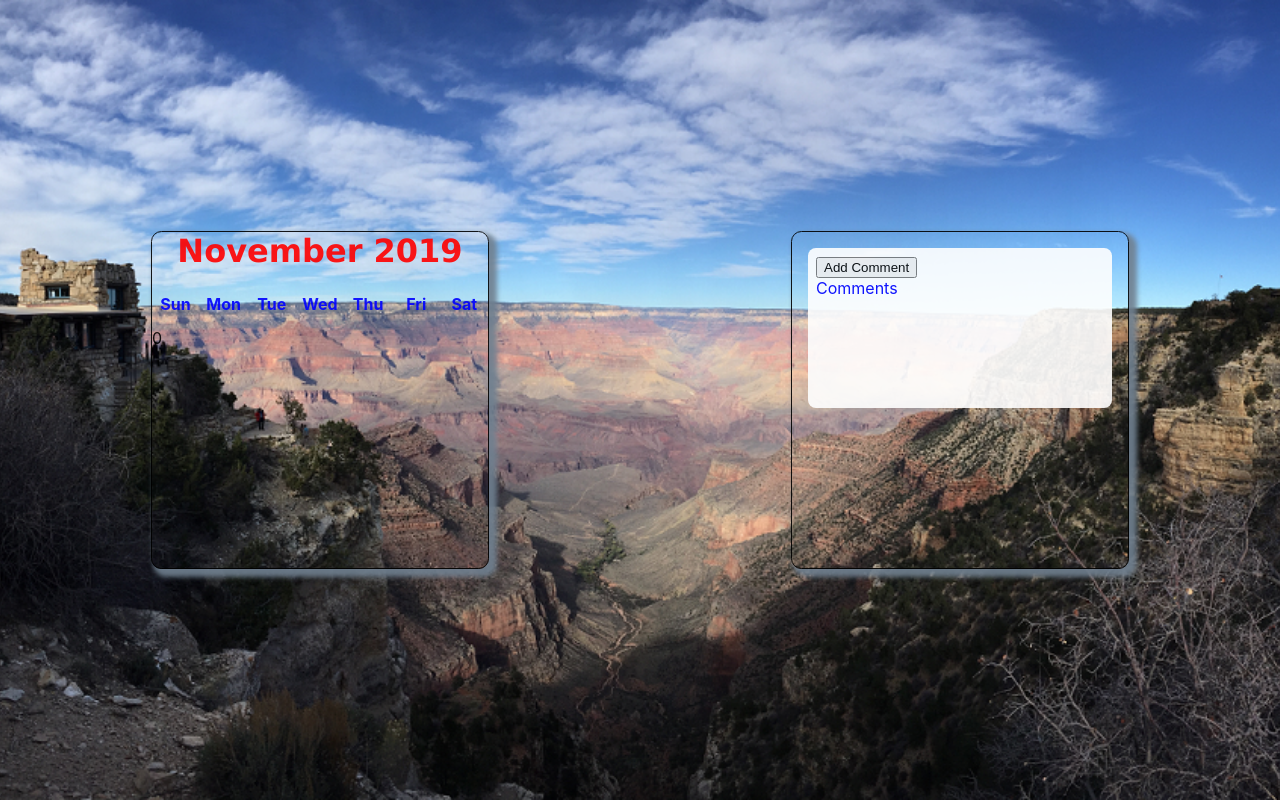
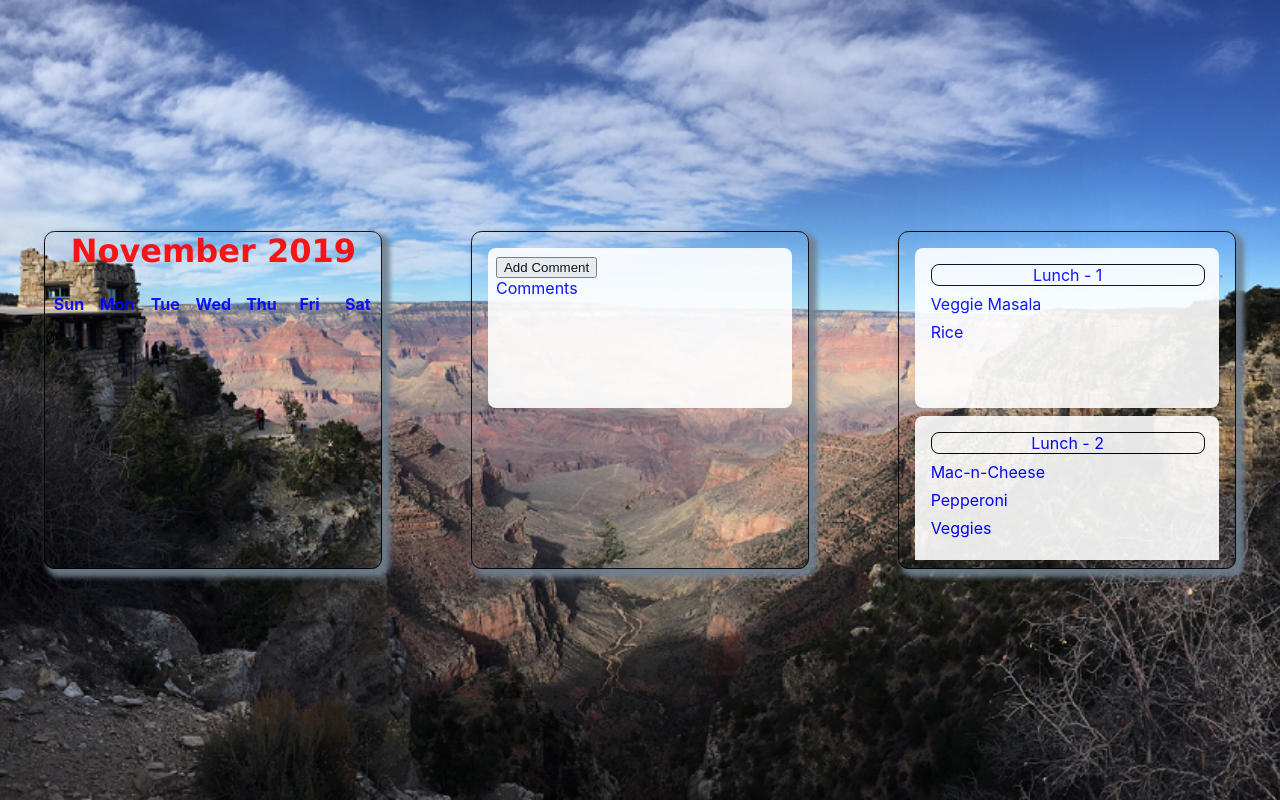
Before and after one commit to ocsfwarch/gc2019, a React (Create React App) app: page / in a window 1280 px wide. Built offline with nearby package versions, Linux system fonts and the light colour scheme; no server answers.

Commit message:
Adds meal display

```diff
--- a/src/components/Container_flex.css
+++ b/src/components/Container_flex.css
@@ -3,6 +3,8 @@
     flex-direction: column;
     height: 100vh; /* Or whatever */
     width:100vw;
+    align-content: space-between;
+    justify-content: space-evenly;
     /*background-color:blue;*/
     background-position:center;
     background-repeat: no-repeat;
--- a/src/components/Container_flex.js
+++ b/src/components/Container_flex.js
@@ -3,6 +3,8 @@ import './Container_flex.css';
 import OcsaCalendar from './OcsaCalendar/OcsaCal';
 import OcsaItinerary from './OcsaItinerary/OcsaItinerary';
 import DlgContainer from './OcsaDialog/DlgContainer';
+import OcsaMeals from './OcsaMeal/OcsaMealContainer';
+
 import DlgItem from './OcsaDialog/DlgItem';
 
 export class Container_flex extends Component {
@@ -34,6 +36,150 @@ export class Container_flex extends Component {
                 date:0,
                 type:'',
                 desc:''
+            }
+        ],
+        mealItems:[
+            {
+                key:1,
+                title:'Lunch - 1',
+                ingredients:[
+                    {name:'Veggie Masala',qty:'1'},
+                    {name:'Rice',qty:'1'},
+                ]
+            },
+            {
+                key:2,
+                title:'Lunch - 2',
+                ingredients:[
+                    {name:'Mac-n-Cheese',qty:'1'},
+                    {name:'Pepperoni',qty:'1'},
+                    {name:'Veggies',qty:'1'},
+                ]
+            },
+            {
+                key:3,
+                title:'Lunch - 3',
+                ingredients:[
+                    {name:'Mac-n-Cheese',qty:'1'},
+                    {name:'Tuna',qty:'1'},
+                    {name:'Veggies',qty:'1'},
+                ]
+            },
+            {
+                key:4,
+                title:'Lunch - 4',
+                ingredients:[
+                    {name:'Tortellinis',qty:'1'},
+                    {name:'Prego Sauce',qty:'1'},
+                    {name:'Mushrooms',qty:'1'},
+                ]
+            },
+            {
+                key:5,
+                title:'Lunch - 5',
+                ingredients:[
+                    {name:'Chicken Rice',qty:'1'},
+                    {name:'Chicken',qty:'1'},
+                    {name:'Veggies',qty:'1'},
+                ]
+            },
+            {
+                key:6,
+                title:'Lunch - 6',
+                ingredients:[
+                    {name:'Spanish Rice',qty:'1'},
+                    {name:'Chicken',qty:'1'},
+                    {name:'Veggies',qty:'1'},
+                ]
+            },
+            {
+                key:7,
+                title:'Lunch - 7',
+                ingredients:[
+                    {name:'Teriyaki Rice',qty:'1'},
+                    {name:'Chicken',qty:'1'},
+                    {name:'Veggies',qty:'1'},
+                ]
+            },
+            {
+                key:8,
+                title:'Lunch - 8',
+                ingredients:[
+                    {name:'Stuffing',qty:'1'},
+                    {name:'Chicken',qty:'1'},
+                    {name:'Almonds',qty:'1'},
+                    {name:'Cranberry',qty:'1'},
+                ]
+            },
+            {
+                key:9,
+                title:'Dinner - Chili',
+                ingredients:[
+                    {name:'Ground Buffalo',qty:'2lb'},
+                    {name:'Bread Crumbs',qty:'1/2 cup'},
+                    {name:'Onion',qty:'2'},
+                    {name:'Green Pepper',qty:'1'},
+                    {name:'Japapeno Peppers',qty:'4'},
+                    {name:'Garlic',qty:'6'},
+                    {name:'Chili Powder',qty:'3tblsp'},
+                    {name:'Beans',qty:'30oz'},
+                    {name:'Tomato Puree',qty:'12oz'},
+                    {name:'Diced Tomatoes',qty:'20oz'}
+                ]
+            },
+            {
+                key:10,
+                title:'Dinner - Goulash',
+                ingredients:[
+                    {name:'Elbow Macaroni',qty:'2lb'},
+                    {name:'Diced Tomatoes',qty:'20oz'},
+                    {name:'Tomato Paste',qty:'6oz'},
+                    {name:'Garlic',qty:'4'},
+                    {name:'Basil',qty:'1tbsp'},
+                    {name:'Onion',qty:'2'},
+                    {name:'Green Pepper',qty:'1'},
+                    {name:'Ground Turkey',qty:'1.5lb'},
+
+                ]
+            },
+            {
+                key:11,
+                title:'Dinner - Shepard Pie',
+                ingredients:[
+                    {name:'Instant Mashed Potatoes',qty:'8oz'},
+                    {name:'Corn',qty:'4oz'},
+                    {name:'Peas',qty:'4oz'},
+                    {name:'carrots',qty:'4oz'},
+                    {name:'Chicken',qty:'1.5lb'},
+                ]
+            },
+            {
+                key:12,
+                title:'Dinner - Spaghetti',
+                ingredients:[
+                    {name:'Diane\'s Sauce',qty:'8oz'},
+                    {name:'Angel Hair Pasta',qty:'4oz'}
+                ]
+            },
+            {
+                key:13,
+                title:'Dinner - Chicken',
+                ingredients:[
+                    {name:'Chicken',qty:'8oz'},
+                    {name:'Dhal',qty:'4oz'},
+                    {name:'rice',qty:'4oz'}
+                ]
+            },
+            {
+                key:14,
+                title:'Dinner - Chicken',
+                ingredients:[
+                    {name:'Chicken',qty:'8oz'},
+                    {name:'Indian Sauce',qty:'4oz'},
+                    {name:'peas',qty:'4oz'},
+                    {name:'cauliflower',qty:'4oz'},
+                    {name:'couscous',qty:'4oz'},
+                ]
             }
         ],
         dlg:{
@@ -106,6 +252,7 @@ export class Container_flex extends Component {
             <div className="parent">
                     <OcsaCalendar  calItems={this.state.calItems}   onChangeCalDisplay={this.onChangeCalDisplay} />
                     <OcsaItinerary dispItems={this.state.dispItems} onAddComment={this.onAddComment}/>
+                    <OcsaMeals     mealItems={this.state.mealItems}/>
                     <DlgContainer  active={this.state.dlg.active} />
                     <DlgItem       active={this.state.dlg.active } currentActiveId={this.state.currentActiveId}  onSaveComment={this.onSaveComment} onCloseDlg={this.onCloseDlg} />
 
--- a/src/components/OcsaCalendar/OcsaCal.css
+++ b/src/components/OcsaCalendar/OcsaCal.css
@@ -39,6 +39,10 @@
     background-color:blue;
     color:white;
     border-radius: .5em;
+    border-top: 1px solid silver;
+    border-left: 1px solid silver;
+    border-right: 1px solid white;
+    border-bottom: 1px solid white;
     cursor:pointer;
 }
 
--- /dev/null
+++ b/src/components/OcsaMeal/OcsaMeal.css
@@ -0,0 +1,79 @@
+.ocsa_grid_meal_container{
+    height:15em;
+    width:15em;
+    display:flex;
+    align-items:center;
+    justify-content:center;
+    border-radius:.65em;
+    overflow:hidden;
+    margin: auto;
+    border: 1px solid black;
+    opacity:0.9;filter:alpha(opacity=90);
+    background-color:transparent;
+    box-shadow: .3125em .3125em .3125em .1875em #708090;
+}
+
+.ocsa_grid_meal_scroller{
+    height:14em;
+    width:14em;
+    overflow-y:scroll;
+    background-color:transparent;
+}
+
+.ocsa_meal_item{
+    height:5em;
+    width:95%;
+    margin:.5em;
+    border-radius: .5em;
+    overflow:hidden;
+    color:blue;
+    background-color:white;
+}
+
+.ocsa_meal_item_small{
+    height:10em;
+}
+
+.ocsa_meal_item_med{
+    height:15em;
+}
+
+.ocsa_meal_item_large{
+    height:20em;
+}
+
+.ocsa_meal_item_content{
+    height:100%;
+    width:100%;
+    padding:.5em;
+    background-color:transparent;
+}
+
+.meal_title{
+    height:1.25em;
+    width:calc(100% - 2em);
+    text-align:center;
+    margin:.5em;
+    border: 1px solid black;
+    border-radius:.5em;
+    background-color:transparent;
+}
+
+.meal_ingredient{
+    height:1.25em;
+    width:calc(100% - 2em);
+    text-align:left;
+    margin:.5em;
+    background-color:transparent;
+}
+
+@media screen and (min-width:1024px){
+    .ocsa_grid_meal_container{
+        height:21em;
+        width:21em;
+    }
+    .ocsa_grid_meal_scroller{
+        height:20em;
+        width:20em;
+    }
+}
--- /dev/null
+++ b/src/components/OcsaMeal/OcsaMealContainer.js
@@ -0,0 +1,21 @@
+import React, { Component } from 'react';
+import OcsaMealItem from './OcsaMealItem';
+import './OcsaMeal.css';
+
+export class OcsaMealContainer extends Component {
+    render() {
+        return (
+            <div className="ocsa_grid_meal_container">
+                <section className="ocsa_grid_meal_scroller">
+                    {this.props.mealItems.map((item) => (
+                        <OcsaMealItem key={item.key}
+                        mealItems={item}
+                        />
+                    ))}
+                </section>
+            </div>
+        )
+    }
+}
+
+export default OcsaMealContainer
--- /dev/null
+++ b/src/components/OcsaMeal/OcsaMealItem.js
@@ -0,0 +1,29 @@
+import React, { Component } from 'react';
+import './OcsaMeal.css';
+
+export class OcsaMealItem extends Component {
+    render() {
+        const nSize = this.props.mealItems.ingredients.length;
+        let strClassName = "";
+        if(nSize < 5){
+            strClassName = "ocsa_meal_item ocsa_meal_item_small";
+        }else if(nSize < 8){
+            strClassName = "ocsa_meal_item ocsa_meal_item_med";
+        }else{
+            strClassName = "ocsa_meal_item ocsa_meal_item_large";
+        }
+
+        return (
+            <div className={strClassName}>
+                <section className="ocsa_meal_item_content">
+                    <section className="meal_title">{this.props.mealItems.title}</section>
+                        {this.props.mealItems.ingredients.map((item) => (
+                            <section className="meal_ingredient">{item.name}</section>
+                        ))}
+                </section>
+            </div>
+        )
+    }
+}
+
+export default OcsaMealItem
```
Also changed, not shown: src/components/OcsaItinerary/OcsaIntItem.js (indentation only).
